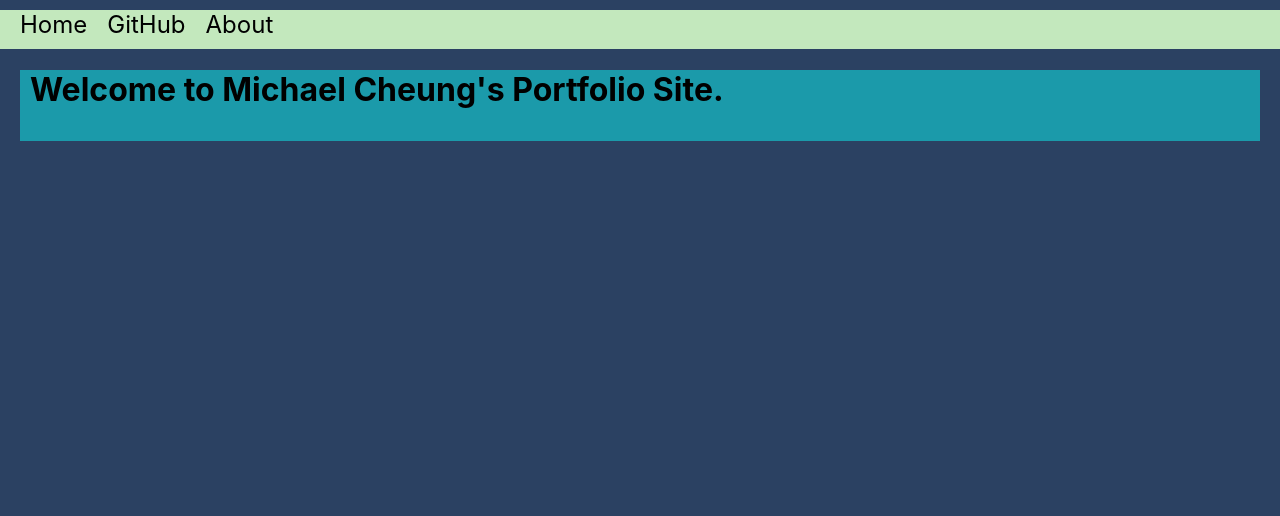
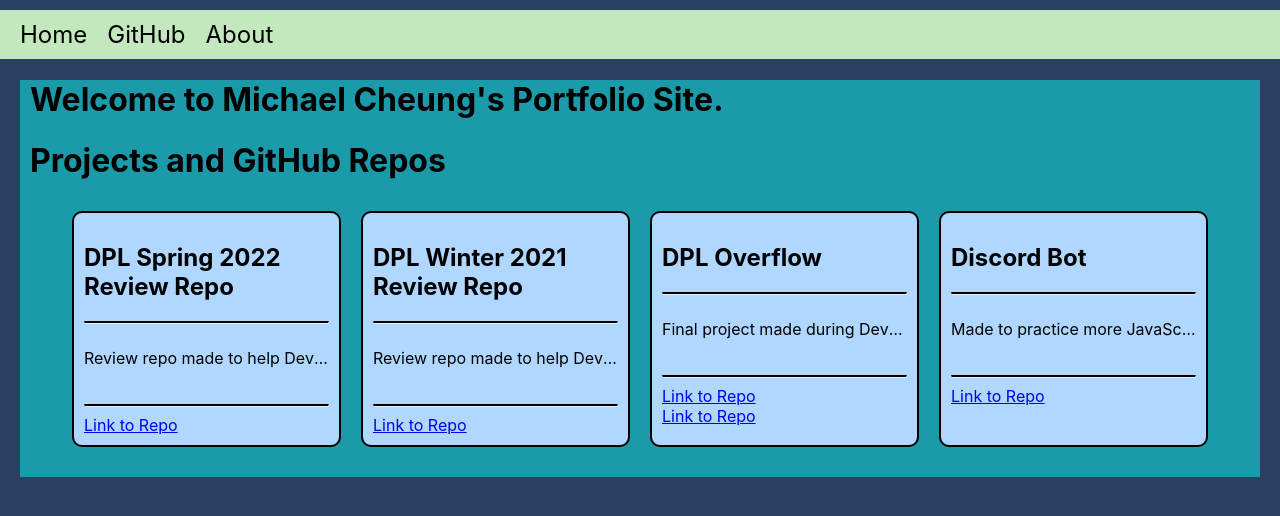
Before and after one commit to Michaelreforged/personal-site, a React (Create React App) app: page / in a window 1280 px wide. Shown: the top 516 px of the page. Built offline with nearby package versions, Linux system fonts and the light colour scheme.

Commit message:
moved code from github to home, changed some styled components to sass

```diff
--- a/src/App.js
+++ b/src/App.js
@@ -1,7 +1,6 @@
 import { Route, Routes } from "react-router";
 import Navbar from "./Components/Navbar";
 import About from "./Pages/About";
-import GitHub from "./Pages/Github";
 import Home from "./Pages/Home";
 
 function App() {
@@ -10,7 +9,6 @@ function App() {
       <Routes>
         <Route element={<Navbar/>}>
         <Route index element={<Home/>}/>
-        <Route path="/github" element={<GitHub/>}/>
         <Route path="/about" element={<About/>}/>
         </Route>
       </Routes>
--- a/src/Components/NavStyling.js
+++ /dev/null
@@ -1,16 +0,0 @@
-import { Link } from "react-router-dom";
-import styled from "styled-components";
-
-
-export const StyledNLink = styled(Link)`
-padding: 10px;
-text-decoration:none;
-color: black;
-font-size: 1.5em;
-`
-
-export const NavDiv = styled.div`
-padding: 0px 10px 10px 10px;
-margin-top: 10px;
-background-color: #C3E8BD;
-`
--- a/src/Components/Navbar.js
+++ b/src/Components/Navbar.js
@@ -1,16 +1,17 @@
 import React from "react";
 import { Outlet } from "react-router";
 import { MainDiv } from "./StyledDivs";
-import {StyledNLink, NavDiv} from "./NavStyling"
+import { Link } from "react-router-dom";
+import "../StylingSheets/nav.sass"
 
 const Navbar = () => {
   return (
     <>
-      <NavDiv>
-        <StyledNLink to="/">Home</StyledNLink>
-        <StyledNLink to="/github">GitHub</StyledNLink>
-        <StyledNLink to="/about">About</StyledNLink>
-      </NavDiv>
+      <div className="navDiv">
+        <Link className="link" to="/">Home</Link>
+        <a className="link" href='https://github.com/Michaelreforged'>GitHub</a>
+        <Link className="link" to="/about">About</Link>
+      </div>
       <MainDiv>
         <Outlet />
       </MainDiv>
--- a/src/Pages/Github.js
+++ /dev/null
@@ -1,33 +0,0 @@
-import React from "react";
-import { data } from "../Data/github_projects";
-import '../StylingSheets/project.sass'
-
-const GitHub = () => {
-
-  const renderProjects = () =>{
-    return data.map((project)=>(
-      <div className={`project${project.id}`} key={project.id}>
-        <h2>{project.name}</h2>
-        <hr/>
-        <div className={`description${project.id}`}>
-          <p>{project.desciption}</p>
-        </div>
-        <hr/>
-        <a href={project.link}>Link to Repo</a>
-        <br/>
-        {project.isLive?<a href={project.link}>Link to Repo</a>: null}
-      </div>
-    ))
-  }
-
-  return(
-    <>
-      <h1> Projects and GitHub Repos</h1>
-      <div className="containerDiv">
-        {renderProjects()}
-      </div>
-    </>
-  )
-};
-
-export default GitHub;
--- a/src/Pages/Home.js
+++ b/src/Pages/Home.js
@@ -1,9 +1,30 @@
 import React from "react";
+import { data } from "../Data/github_projects";
+import '../StylingSheets/project.sass'
 
 const Home = () => {
+  const renderProjects = () =>{
+    return data.map((project)=>(
+      <div className={`project${project.id}`} key={project.id}>
+        <h2>{project.name}</h2>
+        <hr/>
+        <div className={`description${project.id}`}>
+          <p>{project.desciption}</p>
+        </div>
+        <hr/>
+        <a href={project.link}>Link to Repo</a>
+        <br/>
+        {project.isLive?<a href={project.link}>Link to Repo</a>: null}
+      </div>
+    ))
+  }
   return(
     <>
       <h1> Welcome to Michael Cheung's Portfolio Site.</h1>
+      <h1> Projects and GitHub Repos</h1>
+      <div className="containerDiv">
+        {renderProjects()}
+      </div>
     </>
   )
 };
--- /dev/null
+++ b/src/StylingSheets/nav.sass
@@ -0,0 +1,11 @@
+
+.link
+  padding: 10px
+  text-decoration: none
+  color: black
+  font-size: 1.5em
+
+.navDiv
+  padding: 10px 10px 10px 10px
+  margin-top: 10px
+  background-color: #C3E8BD
```
Also changed, not shown: 1 other file (tests, documents, lock files or other folders).
